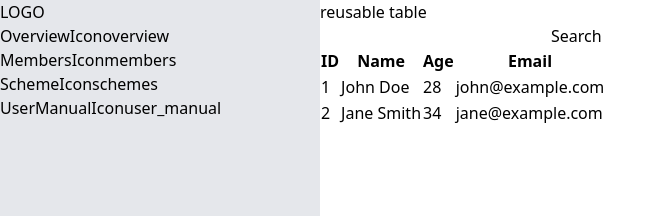
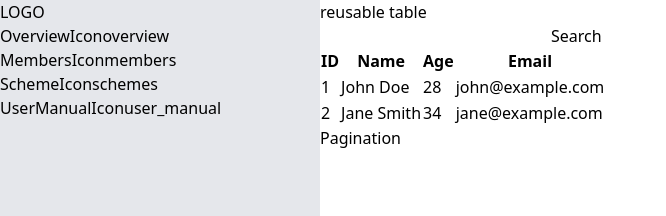
Before and after one commit to hmthu30/admin_panel, a Next.js app: page /dashboard in a window 1280 px wide. Shown: the top 216 px of the page, without its empty margins (0-666 px from the left). Built offline with nearby package versions, Linux system fonts and the light colour scheme.

Commit message:
add mock pagination

```diff
--- /dev/null
+++ b/src/components/UI/paginate/index.tsx
@@ -0,0 +1,9 @@
+import React from 'react'
+
+const Pagination = () => {
+  return (
+    <div>Pagination</div>
+  )
+}
+
+export default Pagination
--- a/src/hoc/layout/TableLayout.tsx
+++ b/src/hoc/layout/TableLayout.tsx
@@ -2,6 +2,7 @@ import React from "react";
 import { TableLayoutType } from "@/utils/const/tableConstant";
 import BaseTable from "@/components/UI/table/BaseTable";
 import AuxiliaryWithStyle from "../Auxilitary/AuxilitaryWithStyle";
+import Pagination from "@/components/UI/paginate";
 
 interface TableLayoutProps<TData extends object, THeader extends object> {
   children: React.ReactNode;
@@ -30,6 +31,9 @@ const TableLayout = <TData extends object, THeader extends object>({
       <div>
         <BaseTable columns={TableHeader as never} data={TableData as never} />
       </div>
+      <div>
+        <Pagination />
+      </div>
     </AuxiliaryWithStyle>
   );
 };
```
